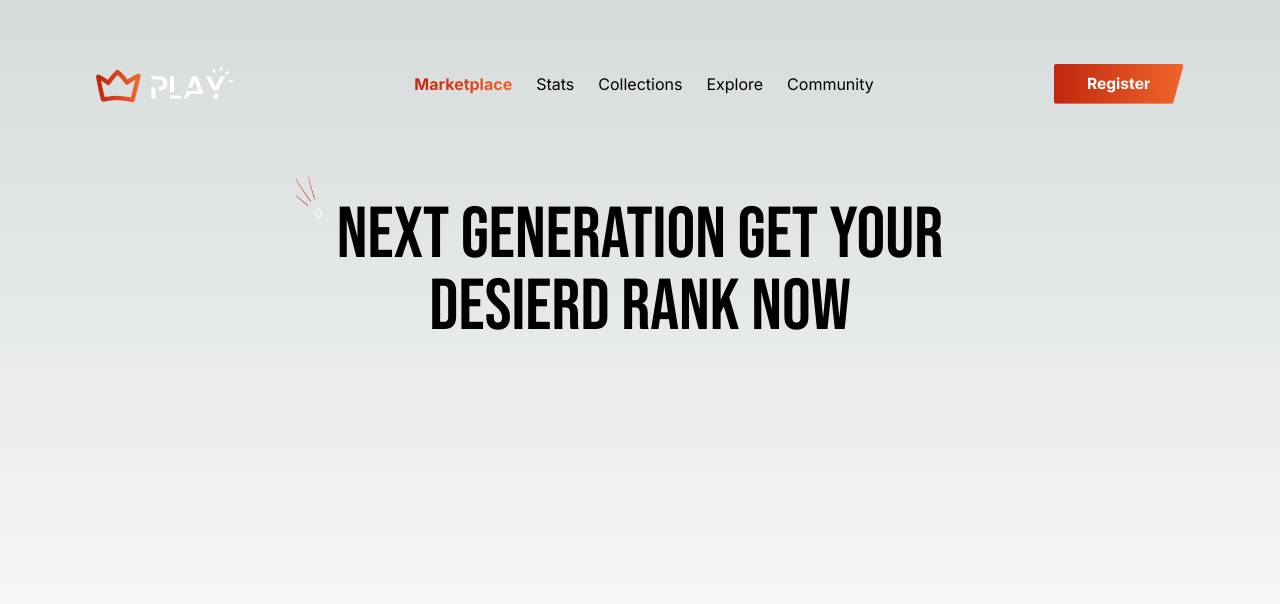
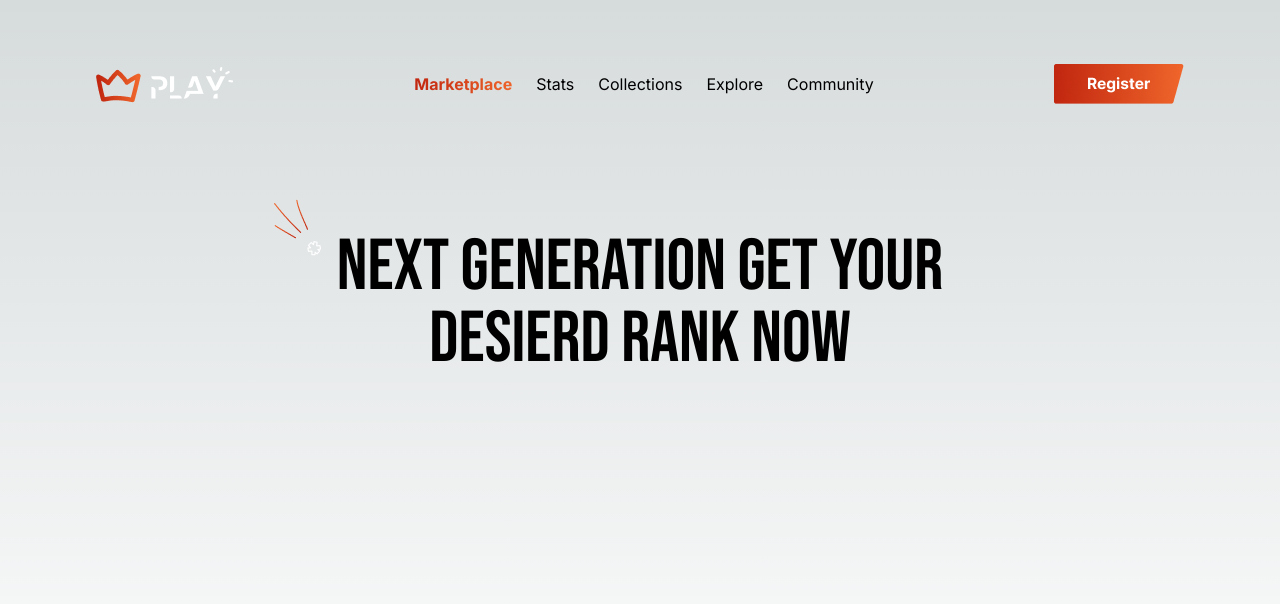
Before and after one commit to jefflam1/gaming-homepage, a Next.js app: page / in a window 1280 px wide. Shown: the top 604 px of the page. Built offline with nearby package versions, Linux system fonts and the light colour scheme.

Commit message:
fixed position

```diff
--- a/components/Title.tsx
+++ b/components/Title.tsx
@@ -3,17 +3,16 @@ import TitleIcon from "../public/titleIcon.png";
 
 const Title = () => {
   return (
-    <div className="flex flex-row relative mt-8">
+    <div className="flex flex-row justify-center relative mt-16">
       <Image
         src={TitleIcon}
         alt={"main logo"}
         object-fit="contain"
-        className="absolute -top-8 -left-12 md:-top-9 md:-left-14 w-12 h-14 md:w-14 md:h-16"
+        className="absolute -top-16 -left-12 md:-top-12 md:left-32 scale-[0.6] md:scale-100"
       />
 
-      <div className="font-bebasNeue text-4xl md:text-7xl text-center">
-        Next Generation Get Your
-        <br /> Desierd Rank Now
+      <div className="break-words w-72 md:w-3/5 font-bebasNeue text-4xl md:text-7xl text-center">
+        Next Generation Get Your Desierd Rank Now
       </div>
     </div>
   );
```
